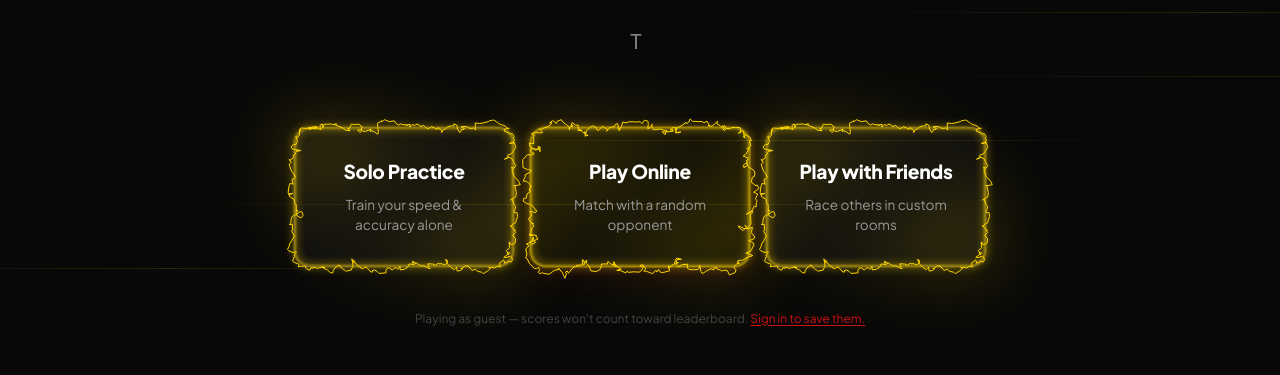
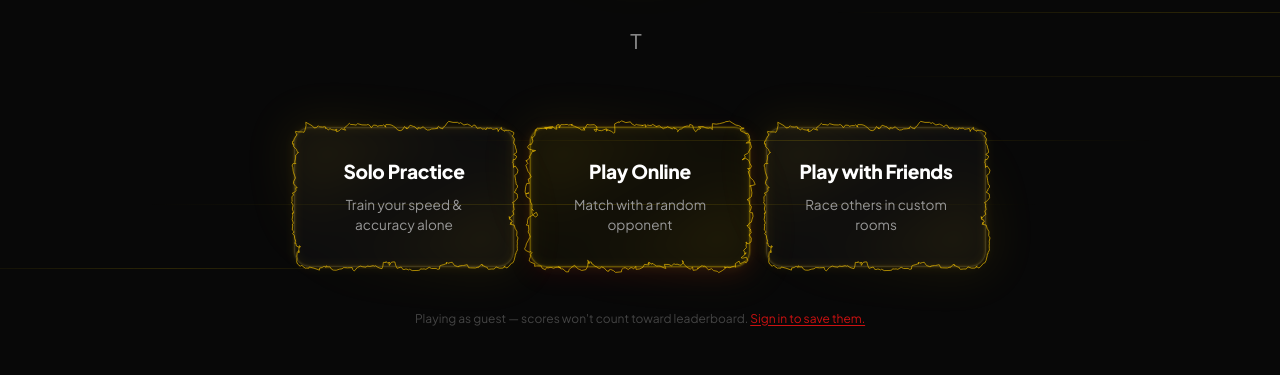
Before and after one commit to arr-in/flashtype, a React (Vite) app in the folder client/: page / in a window 1280 px wide. Shown: the part 268-643 px from the top of the page. Built offline with nearby package versions, Linux system fonts and the light colour scheme; no server answers.

Commit message:
style: reduce brightness and chaos of mode electric borders

```diff
--- a/client/src/components/ElectricBorder.css
+++ b/client/src/components/ElectricBorder.css
@@ -46,19 +46,20 @@
 }
 
 .eb-glow-1 {
-  border: 2px solid oklch(from var(--electric-border-color) l c h / 0.6);
+  border: 1.5px solid oklch(from var(--electric-border-color) l c h / 0.35);
   filter: blur(1px);
 }
 
 .eb-glow-2 {
-  border: 2px solid var(--electric-light-color);
+  border: 1.5px solid var(--electric-light-color);
   filter: blur(4px);
+  opacity: 0.4;
 }
 
 .eb-background-glow {
   z-index: -1;
-  transform: scale(1.1);
-  filter: blur(32px);
-  opacity: 0.3;
+  transform: scale(1.05);
+  filter: blur(24px);
+  opacity: 0.12;
   background: linear-gradient(-30deg, var(--electric-light-color), transparent, var(--electric-border-color));
 }
--- a/client/src/components/ElectricBorder.jsx
+++ b/client/src/components/ElectricBorder.jsx
@@ -193,6 +193,7 @@ const ElectricBorder = ({
       ctx.scale(dpr, dpr);
 
       ctx.strokeStyle = color;
+      ctx.globalAlpha = 0.7;
       ctx.lineWidth = 1;
       ctx.lineCap = 'round';
       ctx.lineJoin = 'round';
--- a/client/src/pages/Home.jsx
+++ b/client/src/pages/Home.jsx
@@ -131,14 +131,14 @@ function Home() {
       <div className="hm-modes">
         {isSignedIn ? (
           <>
-            <ElectricBorder color="#ffd700" speed={1} chaos={0.12} borderRadius={16}>
+            <ElectricBorder color="#e5b700" speed={0.9} chaos={0.08} borderRadius={16}>
               <ModeCard
                 title="Solo Practice"
                 desc="Train your speed & accuracy alone"
                 onClick={() => navigate("/solo")}
               />
             </ElectricBorder>
-            <ElectricBorder color="#ffd700" speed={1.2} chaos={0.15} borderRadius={16}>
+            <ElectricBorder color="#e5b700" speed={1} chaos={0.1} borderRadius={16}>
               <ModeCard
                 title="Play Online"
                 desc="Match with a random opponent"
@@ -146,7 +146,7 @@ function Home() {
                 onClick={() => navigate("/online")}
               />
             </ElectricBorder>
-            <ElectricBorder color="#ffd700" speed={1} chaos={0.12} borderRadius={16}>
+            <ElectricBorder color="#e5b700" speed={0.9} chaos={0.08} borderRadius={16}>
               <ModeCard
                 title="Play with Friends"
                 desc="Race others in custom rooms"
@@ -156,14 +156,14 @@ function Home() {
           </>
         ) : (
           <>
-            <ElectricBorder color="#ffd700" speed={1} chaos={0.12} borderRadius={16}>
+            <ElectricBorder color="#e5b700" speed={0.9} chaos={0.08} borderRadius={16}>
               <ModeCard
                 title="Solo Practice"
                 desc="Train your speed & accuracy alone"
                 onClick={() => handleGuestModeClick("/solo")}
               />
             </ElectricBorder>
-            <ElectricBorder color="#ffd700" speed={1.2} chaos={0.15} borderRadius={16}>
+            <ElectricBorder color="#e5b700" speed={1} chaos={0.1} borderRadius={16}>
               <ModeCard
                 title="Play Online"
                 desc="Match with a random opponent"
@@ -171,7 +171,7 @@ function Home() {
                 onClick={() => handleGuestModeClick("/online")}
               />
             </ElectricBorder>
-            <ElectricBorder color="#ffd700" speed={1} chaos={0.12} borderRadius={16}>
+            <ElectricBorder color="#e5b700" speed={0.9} chaos={0.08} borderRadius={16}>
               <ModeCard
                 title="Play with Friends"
                 desc="Race others in custom rooms"
```
